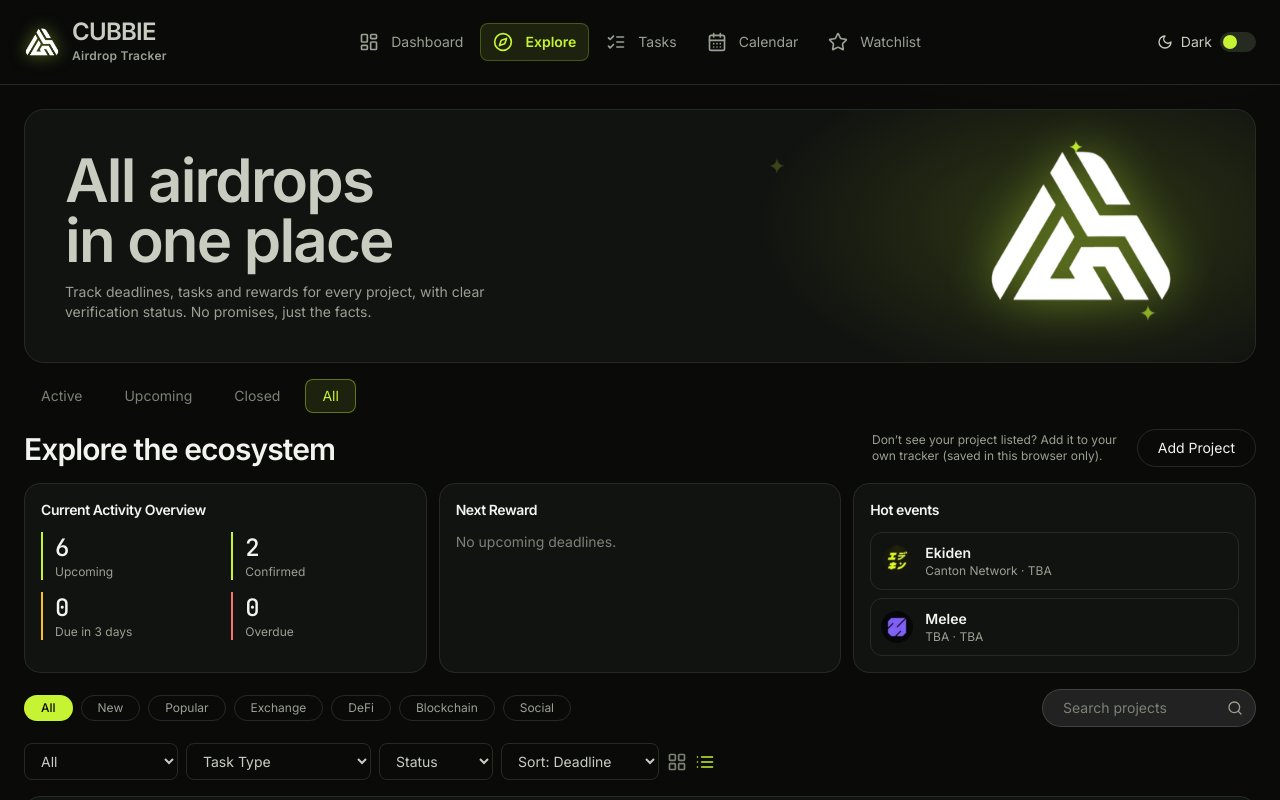
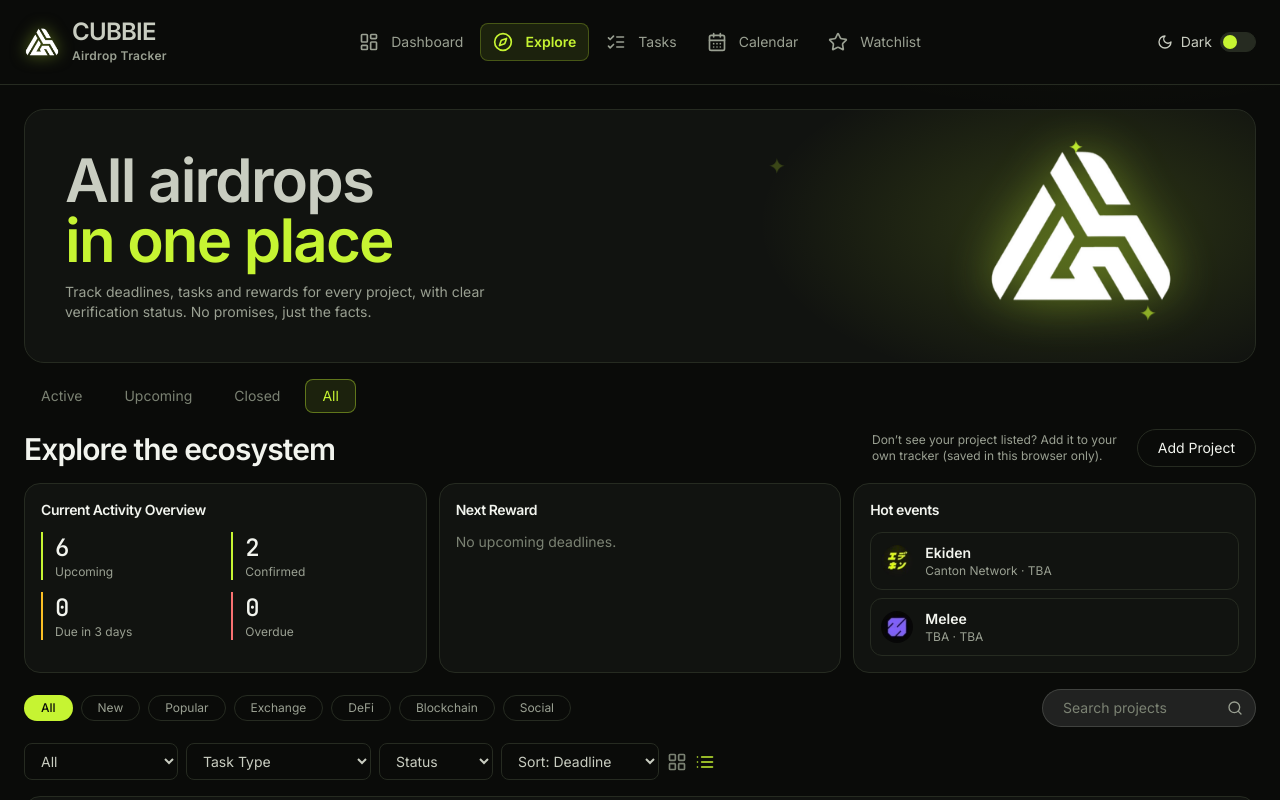
Before and after one commit to ahmad-choirudin/airdrop-tracker, a React (Vite) app: page / in a window 1280 px wide. Both pictures are taken after a click on the button "Explore". Shown: the top 800 px of the page. Built offline with nearby package versions, Linux system fonts and the light colour scheme.

Commit message:
Update avatar component and hero section styling

```diff
--- a/src/App.jsx
+++ b/src/App.jsx
@@ -52,7 +52,7 @@ function Mascot(){
     </button>)
 }
 const Sp=({s=16,style})=><svg aria-hidden="true" viewBox="0 0 24 24" width={s} height={s} className="spark" style={style}><path d="M12 0C12.8 7 17 11.2 24 12C17 12.8 12.8 17 12 24C11.2 17 7 12.8 0 12C7 11.2 11.2 7 12 0Z" fill="currentColor"/></svg>
-const Av=({p,s=32})=>{const l=logoFor(p.n);return l?<img src={l} alt="" width={s} height={s} className="rounded-full object-cover shrink-0" style={{width:s,height:s}}/>:<span className="rounded-full border border-zinc-600 grid place-items-center font-bold text-accent shrink-0" style={{width:s,height:s}}>{p.n[0]}</span>}
+const Av=({p,s=32})=>{const l=logoFor(p.n);return l?<img src={l} alt="" width={s} height={s} className="rounded-full object-cover shrink-0" style={{width:s,height:s}}/>:<span className="rounded-full border border-line grid place-items-center font-bold text-accent shrink-0" style={{width:s,height:s}}>{p.n[0]}</span>}
 export default function App(){
   const [view,setView]=useState('dash'),[open,setOpen]=useState(null),[mode,setMode]=useState('list'),[mo,setMo]=useState(0)
   const [menu,setMenu]=useState(false)
@@ -191,7 +191,7 @@ export default function App(){
       {view==='explore'&&<>
         <section className="hero relative overflow-hidden rounded-3xl border border-line p-6 md:p-10">
           <div className="relative z-[1] max-w-md">
-            <h1 className="serif text-4xl md:text-6xl leading-[1.05]">All airdrops<br/>in one place</h1>
+            <h1 className="serif text-4xl md:text-6xl leading-[1.05]">All airdrops<br/><span className="text-accent">in one place</span></h1>
             <p className="mt-3 text-sm text-zinc-400">Track deadlines, tasks and rewards for every project, with clear verification status. No promises, just the facts.</p>
           </div>
           <img src={logo} alt="" className="hero-logo"/>
```
